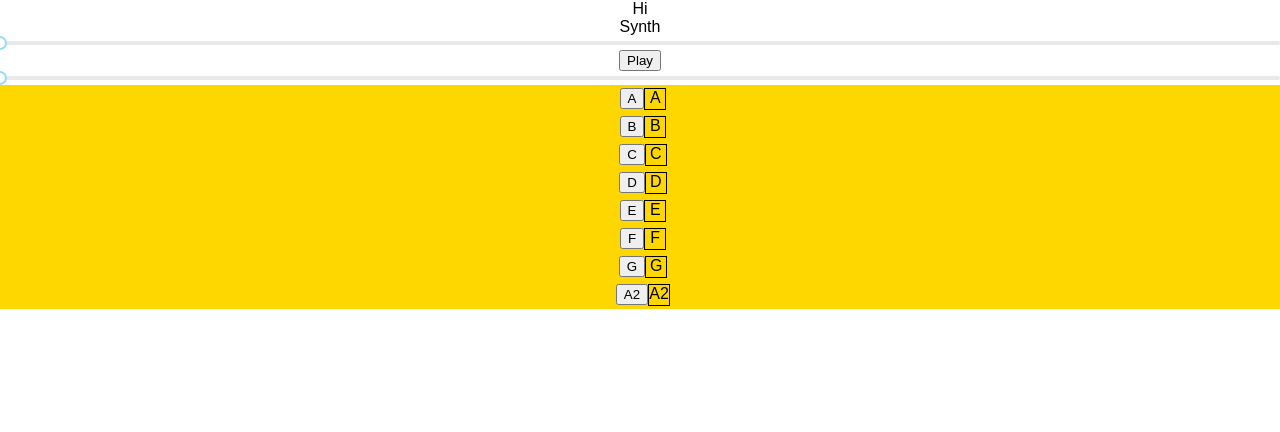
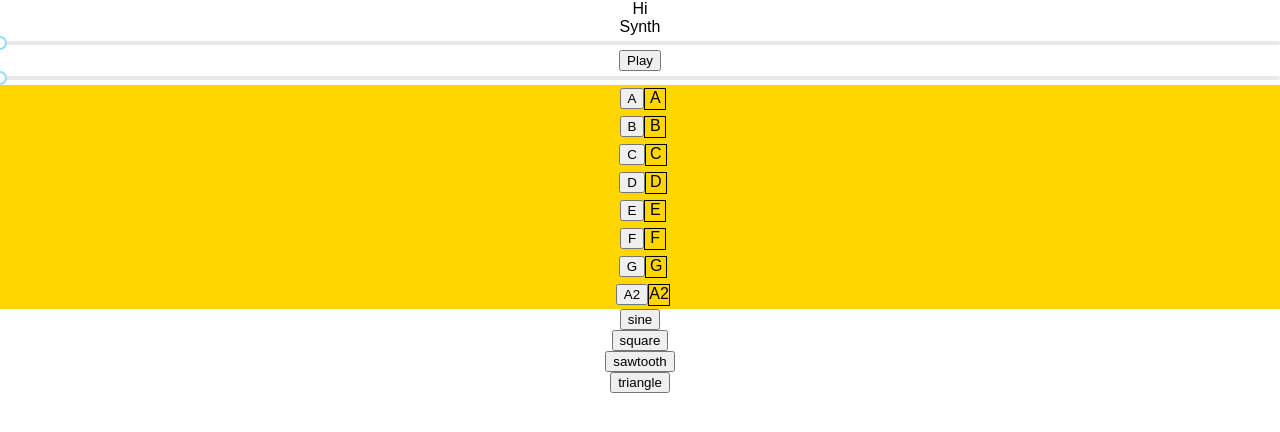
Before and after one commit to sk222sw/odin-react, a React (Create React App) app: page / in a window 1280 px wide. Shown: the top 432 px of the page. Built offline with nearby package versions, Linux system fonts and the light colour scheme; the HTML template or start-up script is replaced by a standard one.

Commit message:
feat: change waveform

```diff
--- a/src/components/synth/Synth.js
+++ b/src/components/synth/Synth.js
@@ -15,6 +15,12 @@ export default class Synth extends Component {
       oscillator: {},
       gainNode: {},
       hasntStarted: true,
+      waveForms: [
+        'sine',
+        'square',
+        'sawtooth',
+        'triangle',
+      ],
     };
   }
 
@@ -72,6 +78,18 @@ export default class Synth extends Component {
     )
   }
 
+  renderWaveFormButtons = () => {
+    return (
+      this.state.waveForms.map(waveForm =>
+        <div key={waveForm}>
+          <button onClick={() => this.setWaveForm(waveForm)}>{waveForm}</button>
+        </div>
+      )
+    )
+  }
+
+  setWaveForm = waveForm => this.state.oscillator.type = waveForm
+
   render() {
     return (
       <div>
@@ -82,6 +100,7 @@ export default class Synth extends Component {
         </button>
         <Rcslider max={20000} onChange={this.frequencySlider}/>
         {this.renderKeys()}
+        {this.renderWaveFormButtons()}
       </div>
     );
   }
```
